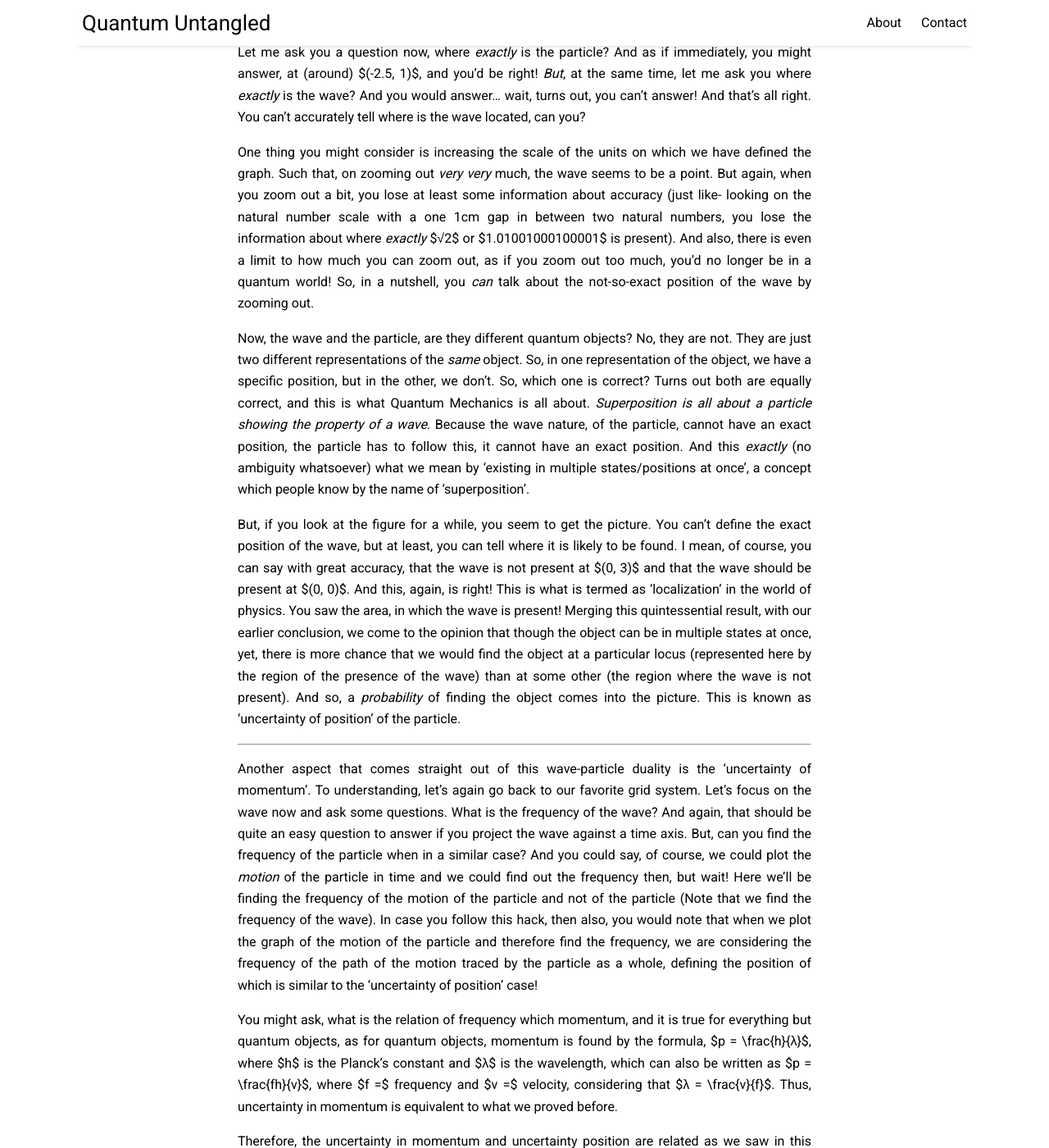
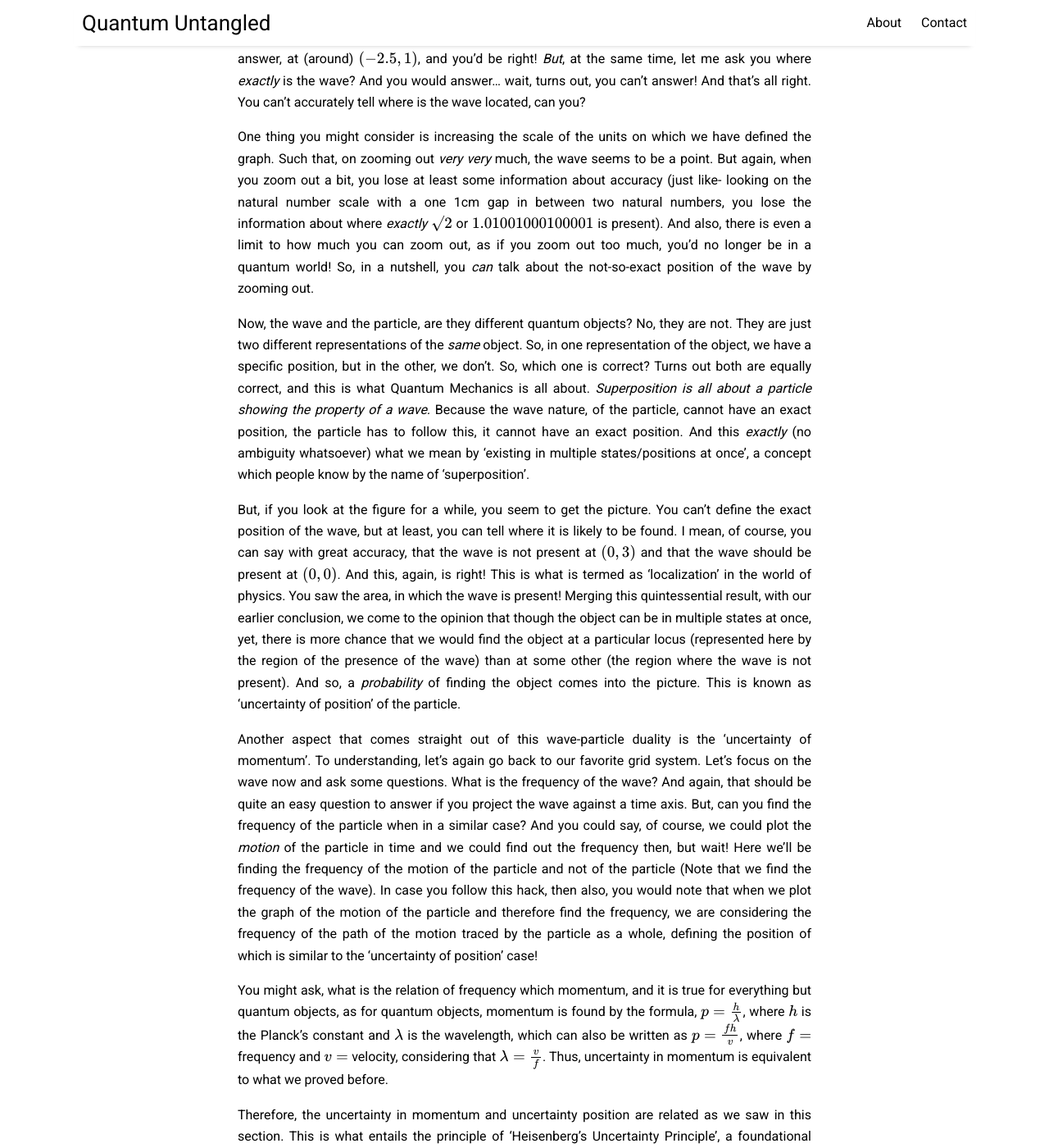
Before and after one commit to AgrimArsh/QuantumUntangled, a Jekyll site: the page built from _posts/2021-03-08-Superposition.md, in a window 1280 px wide and 1400 px high, scrolled down 1818 px. Shown: the whole window at 82% size. Built offline with Jekyll 4.4.1, drawn with Linux system fonts in a browser that asks for light colours; nearby versions of some CDN libraries; formulas are drawn with MathJax 3; some of the changed text lies outside the part shown; grey boxes are pictures that could not be loaded.

```diff
--- a/_posts/2021-03-08-Superposition.md
+++ b/_posts/2021-03-08-Superposition.md
@@ -4,12 +4,11 @@ title: "One Atom, Multiple Faces: Superposition, Localisation, and Uncertainty"
 author: "Agrim Arsh"
 categories: education
 tags:   [quantum mechanics,physics]
+image: 1_mD6oQpCBlaGLZkO8rp5MWg.jpeg
 ---
 
-# One Atom, Multiple Faces: Superposition, Localisation, and Uncertainty
-
 <figure>
-    <img src="https://miro.medium.com/max/1600/1*mD6oQpCBlaGLZkO8rp5MWg.jpeg">
+    <img src="{{ site.url }}/assets/images/1_mD6oQpCBlaGLZkO8rp5MWg.jpeg">
     <figcaption>Image: © Phys.org</figcaption>
 </figure>
 
@@ -21,39 +20,33 @@ First, let’s just see what superposition is. Superposition is defined on [Wiki
 
 Makes sense? No? Then, let’s boil it down to a handful of words rather than seeing the technical words. This definition covers the following aspects of superposition-
 
-1. The system needs to be a Quantum Mechanical one. This just means that the system needs to be of a size of the order less than $10^-9$ m. At the bigger scales, though these properties *do* exist, yet their applications are too small to be witnessed by the naked eye, or even through the instruments (more on this later).
+1. The system needs to be a Quantum Mechanical one. This just means that the system needs to be of a size of the order less than $$10^-9$$ m. At the bigger scales, though these properties *do* exist, yet their applications are too small to be witnessed by the naked eye, or even through the instruments (more on this later).
 2. The system exists in multiple states at the same time. This covers the main aspect of superposition and tells us that the considered quantum state inhibits two differing properties at the same time. The properties may be in the form of the position of the particles, or their momentum, or (in the case of quantum bits, or qubits) their bit value.
 3. This behavior is followed until a measurement is undertaken. This covers yet another aspect of superposition, that, quantum superposition is acting on a particle/wave, only as long as it is not measured (to be covered in a future article).
-
----
 
 Now, we come onto the real prospect of this article- intuition. So, let’s define a two-dimensional grid (*see figure*) on which we’d base our knowledge of waves and particles. Let’s also add markings of some small arbitrary units onto this grid (considering the relative size of the unit is equivalent to the quantum scale). Let’s now add a quantum object onto this grid. Now, wave-particle duality necessitates that we highlight *both* - the wave, as well as, the particle aspect of the object.
 
 <figure>
-    <img src="https://miro.medium.com/max/1042/0*uOMYv4ea7tL6pTOL.png">
+    <img src="{{ site.url }}/assets/images/0_uOMYv4ea7tL6pTOL.png">
     <figcaption>A quantum object as described on the cartesian plane. Note that the wave and the particle are not two different objects. Instead, they are two different interpretations of the same quantum object. Also, the wave drawn is not to scale and is quite an arbitrary one, which should not be looked into from the mathematical point of view, but just for the sake of understanding (diagram made using <a href="https://github.com/3b1b/manim">Manim</a>).</figcaption>
 </figure>
 
-Let me ask you a question now, where *exactly* is the particle? And as if immediately, you might answer, at (around) $(-2.5, 1)$, and you’d be right! *But*, at the same time, let me ask you where *exactly* is the wave? And you would answer… wait, turns out, you can’t answer! And that’s all right. You can’t accurately tell where is the wave located, can you?
+Let me ask you a question now, where *exactly* is the particle? And as if immediately, you might answer, at (around) $$(-2.5, 1)$$, and you’d be right! *But*, at the same time, let me ask you where *exactly* is the wave? And you would answer… wait, turns out, you can’t answer! And that’s all right. You can’t accurately tell where is the wave located, can you?
 
-One thing you might consider is increasing the scale of the units on which we have defined the graph. Such that, on zooming out *very very* much, the wave seems to be a point. But again, when you zoom out a bit, you lose at least some information about accuracy (just like- looking on the natural number scale with a one 1cm gap in between two natural numbers, you lose the information about where *exactly* $√2$ or $1.01001000100001$ is present). And also, there is even a limit to how much you can zoom out, as if you zoom out too much, you’d no longer be in a quantum world! So, in a nutshell, you *can* talk about the not-so-exact position of the wave by zooming out.
+One thing you might consider is increasing the scale of the units on which we have defined the graph. Such that, on zooming out *very very* much, the wave seems to be a point. But again, when you zoom out a bit, you lose at least some information about accuracy (just like- looking on the natural number scale with a one 1cm gap in between two natural numbers, you lose the information about where *exactly* $$√2$$ or $$1.01001000100001$$ is present). And also, there is even a limit to how much you can zoom out, as if you zoom out too much, you’d no longer be in a quantum world! So, in a nutshell, you *can* talk about the not-so-exact position of the wave by zooming out.
 
 Now, the wave and the particle, are they different quantum objects? No, they are not. They are just two different representations of the *same* object. So, in one representation of the object, we have a specific position, but in the other, we don’t. So, which one is correct? Turns out both are equally correct, and this is what Quantum Mechanics is all about. *Superposition is all about a particle showing the property of a wave.* Because the wave nature, of the particle, cannot have an exact position, the particle has to follow this, it cannot have an exact position. And this *exactly* (no ambiguity whatsoever) what we mean by ‘existing in multiple states/positions at once’, a concept which people know by the name of ‘superposition’.
 
-But, if you look at the figure for a while, you seem to get the picture. You can’t define the exact position of the wave, but at least, you can tell where it is likely to be found. I mean, of course, you can say with great accuracy, that the wave is not present at $(0, 3)$ and that the wave should be present at $(0, 0)$. And this, again, is right! This is what is termed as ‘localization’ in the world of physics. You saw the area, in which the wave is present!
+But, if you look at the figure for a while, you seem to get the picture. You can’t define the exact position of the wave, but at least, you can tell where it is likely to be found. I mean, of course, you can say with great accuracy, that the wave is not present at $$(0, 3)$$ and that the wave should be present at $$(0, 0)$$. And this, again, is right! This is what is termed as ‘localization’ in the world of physics. You saw the area, in which the wave is present!
 Merging this quintessential result, with our earlier conclusion, we come to the opinion that though the object can be in multiple states at once, yet, there is more chance that we would find the object at a particular locus (represented here by the region of the presence of the wave) than at some other (the region where the wave is not present). And so, a *probability* of finding the object comes into the picture. This is known as ‘uncertainty of position’ of the particle.
-
----
 
 Another aspect that comes straight out of this wave-particle duality is the ‘uncertainty of momentum’.
 To understanding, let’s again go back to our favorite grid system. Let’s focus on the wave now and ask some questions. What is the frequency of the wave? And again, that should be quite an easy question to answer if you project the wave against a time axis. But, can you find the frequency of the particle when in a similar case? And you could say, of course, we could plot the *motion* of the particle in time and we could find out the frequency then, but wait! Here we’ll be finding the frequency of the motion of the particle and not of the particle (Note that we find the frequency of the wave). In case you follow this hack, then also, you would note that when we plot the graph of the motion of the particle and therefore find the frequency, we are considering the frequency of the path of the motion traced by the particle as a whole, defining the position of which is similar to the ‘uncertainty of position’ case!
 
-You might ask, what is the relation of frequency which momentum, and it is true for everything but quantum objects, as for quantum objects, momentum is found by the formula, $p = \frac{h}{λ}$, where $h$ is the Planck’s constant and $λ$ is the wavelength, which can also be written as $p = \frac{fh}{v}$, where $f =$ frequency and $v =$ velocity, considering that $λ = \frac{v}{f}$. Thus, uncertainty in momentum is equivalent to what we proved before.
+You might ask, what is the relation of frequency which momentum, and it is true for everything but quantum objects, as for quantum objects, momentum is found by the formula, $$p = \frac{h}{λ}$$, where $$h$$ is the Planck’s constant and $$λ$$ is the wavelength, which can also be written as $$p = \frac{fh}{v}$$, where $$f =$$ frequency and $$v =$$ velocity, considering that $$λ = \frac{v}{f}$$. Thus, uncertainty in momentum is equivalent to what we proved before.
 
 Therefore, the uncertainty in momentum and uncertainty position are related as we saw in this section. This is what entails the principle of ‘Heisenberg’s Uncertainty Principle’, a foundational base of modern Quantum Mechanics.
 
----
-
 In a nutshell, this is what entails the concept of superposition and uncertainty as a whole. Why people consider this hard to digest is because they consider either of the representation of a quantum object- either the wave aspect, or the particle aspect. The key to understanding is to entail each of them as an integral part of the quantum object, without which neither is complete without the other.
 
-The physical part of ‘uncertainty’ is what is entailed here. This is a direct consequence of the mathematics of uncertainty, which leads to the famous inequation: $Δx·Δp ≥ \frac{h}{4π}$, where $Δ$ stands for the uncertainties. It is important to note that the effects of these quantum and “unintuitive” effects are equally in effect as you read this article or take a stroll in a park. But the reason why we don’t see people eating pies and waffles at the same time or cats both dead and alive is because of the *very, very, very* small wave-like properties of classical objects; and this is what prevents you from ‘Strolling the Quantum Lane’ and strolling a Boston Lane at the same time!
+The physical part of ‘uncertainty’ is what is entailed here. This is a direct consequence of the mathematics of uncertainty, which leads to the famous inequation: $$Δx·Δp ≥ \frac{h}{4π}$$, where $$Δ$$ stands for the uncertainties. It is important to note that the effects of these quantum and “unintuitive” effects are equally in effect as you read this article or take a stroll in a park. But the reason why we don’t see people eating pies and waffles at the same time or cats both dead and alive is because of the *very, very, very* small wave-like properties of classical objects; and this is what prevents you from ‘Strolling the Quantum Lane’ and strolling a Boston Lane at the same time!
```
Also changed, not shown: assets/images/0_uOMYv4ea7tL6pTOL.png (added), assets/images/1_mD6oQpCBlaGLZkO8rp5MWg.jpeg (added).
